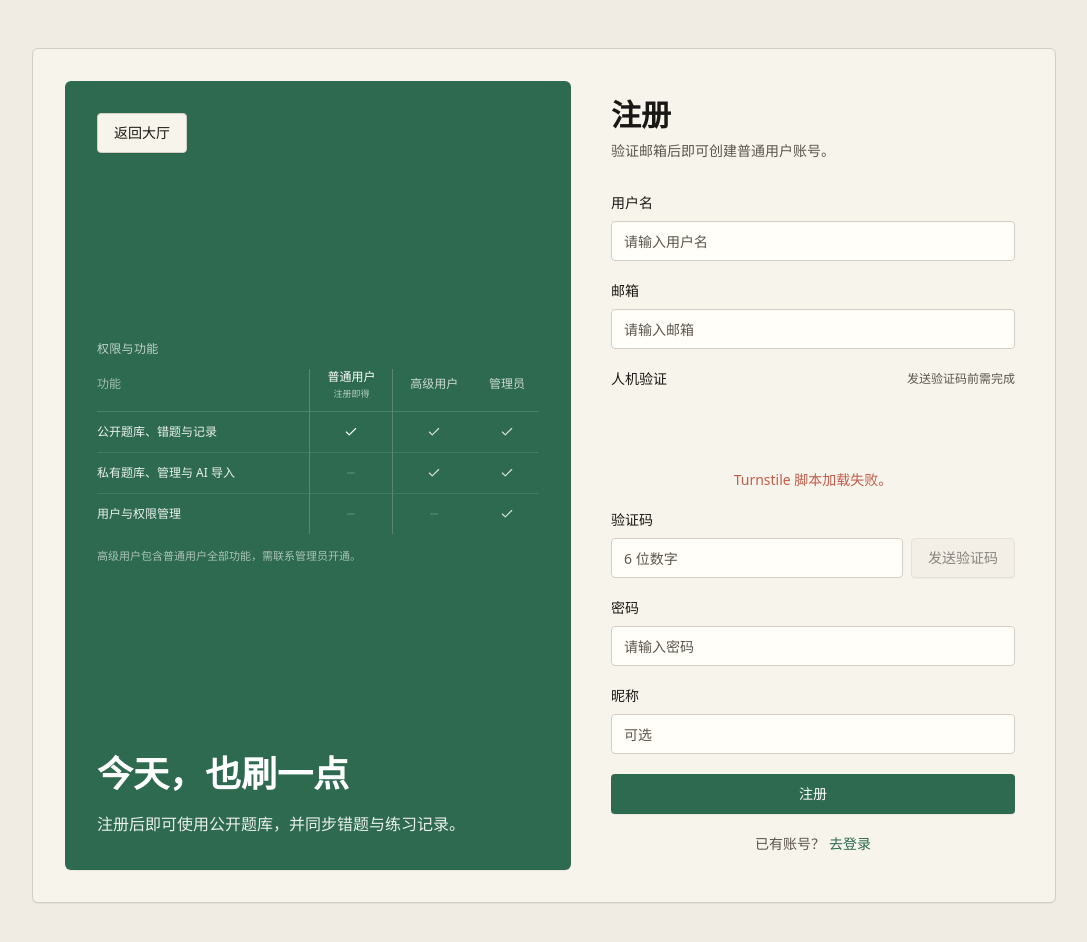
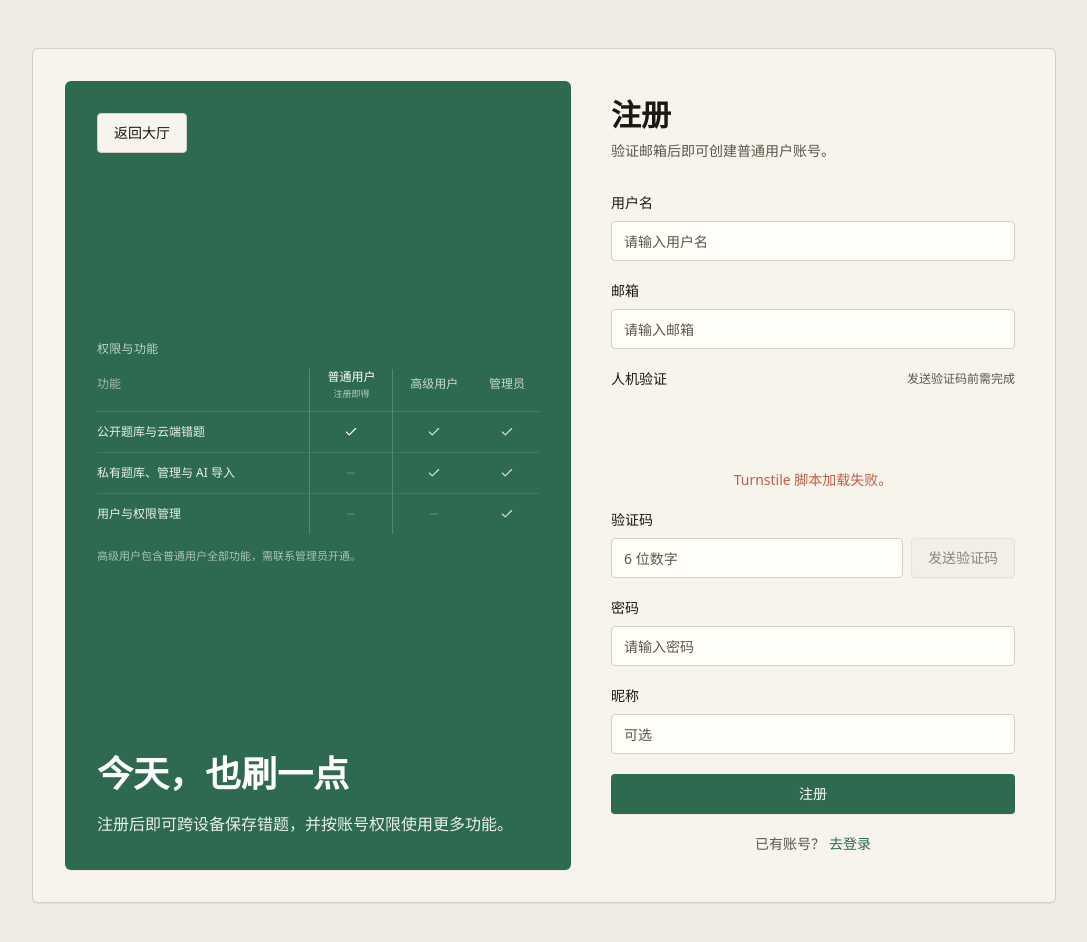
Before and after one commit to C1ouDreamW/iShua_frontend, a React (Vite) app: page /register in a window 1280 px wide. Shown: the top 942 px of the page, without its empty margins (96-1183 px from the left). Built offline with nearby package versions, Linux system fonts and the light colour scheme.

Commit message:
fix: 校准账号能力说明

```diff
--- a/src/components/auth/RoleFeatureCompare.tsx
+++ b/src/components/auth/RoleFeatureCompare.tsx
@@ -7,7 +7,7 @@ import type { UserRole } from "@/types/auth";
 const ROLES: UserRole[] = ["USER", "PREMIUM", "ADMIN"];
 
 const FEATURE_MATRIX: { label: string; minRole: UserRole }[] = [
-  { label: "公开题库、错题与记录", minRole: "USER" },
+  { label: "公开题库与云端错题", minRole: "USER" },
   { label: "私有题库、管理与 AI 导入", minRole: "PREMIUM" },
   { label: "用户与权限管理", minRole: "ADMIN" },
 ];
@@ -15,7 +15,7 @@ const FEATURE_MATRIX: { label: string; minRole: UserRole }[] = [
 const ROLE_SUMMARIES: { role: UserRole; description: string }[] = [
   {
     role: "USER",
-    description: "使用公开题库，并同步错题与练习记录。",
+    description: "使用公开题库，并跨设备保存错题。",
   },
   {
     role: "PREMIUM",
--- a/src/pages/LoginPage.tsx
+++ b/src/pages/LoginPage.tsx
@@ -82,7 +82,7 @@ export function LoginPage() {
               今天，也刷一点
             </h1>
             <p className="mt-4 max-w-md leading-7 opacity-90">
-              登录后可以同步练习记录，并在后续阶段使用错题本。
+              登录后可以跨设备保存错题，并按账号权限使用更多功能。
             </p>
           </div>
         </div>
--- a/src/pages/RegisterPage.tsx
+++ b/src/pages/RegisterPage.tsx
@@ -89,7 +89,7 @@ export function RegisterPage() {
                 今天，也刷一点
               </h1>
               <p className="mt-4 max-w-md leading-7 text-white/90">
-                注册后即可使用公开题库，并同步错题与练习记录。
+                注册后即可跨设备保存错题，并按账号权限使用更多功能。
               </p>
             </div>
           </div>
```
